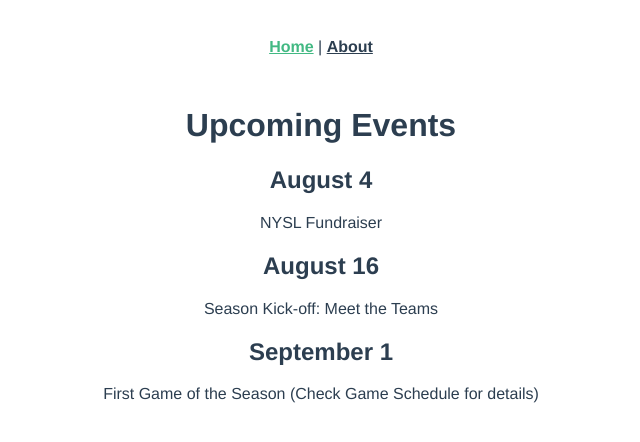
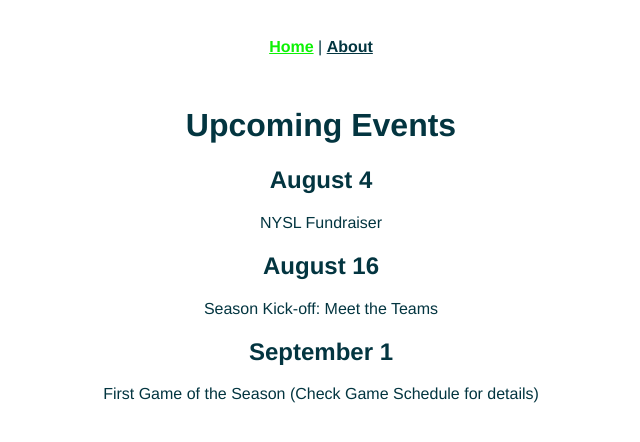
Before and after one commit to IgnGGA/004_tarea_02, a Vue app: page / in a window 1280 px wide. Shown: the top 442 px of the page, without its empty margins (319-959 px from the left). Built offline with nearby package versions, Linux system fonts and the light colour scheme.

Commit message:
se editan colores de la navbar en App.vue

```diff
--- a/src/App.vue
+++ b/src/App.vue
@@ -12,7 +12,7 @@
   -webkit-font-smoothing: antialiased;
   -moz-osx-font-smoothing: grayscale;
   text-align: center;
-  color: #2c3e50;
+  color: #033540;
 }
 
 #nav {
@@ -20,10 +20,10 @@
 
   a {
     font-weight: bold;
-    color: #2c3e50;
+    color: #033540;
 
     &.router-link-exact-active {
-      color: #42b983;
+      color: #0DF205;
     }
   }
 }
```
